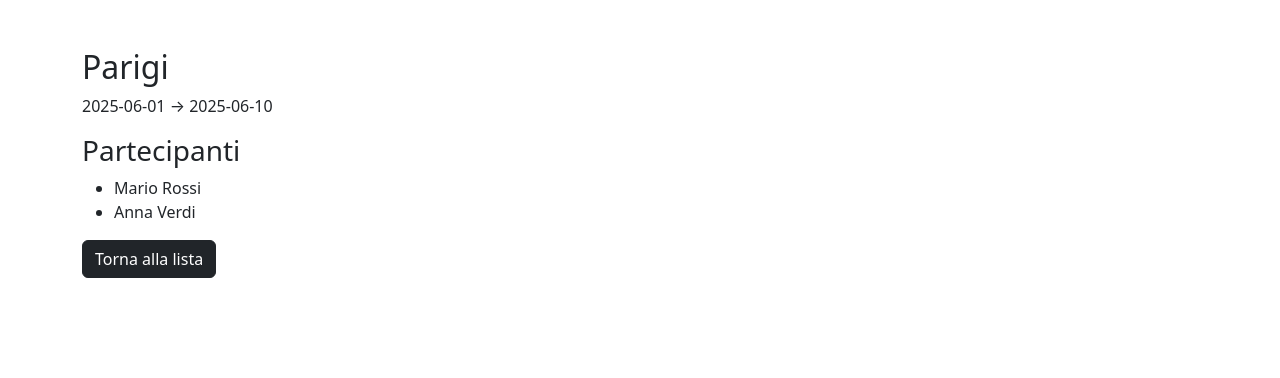
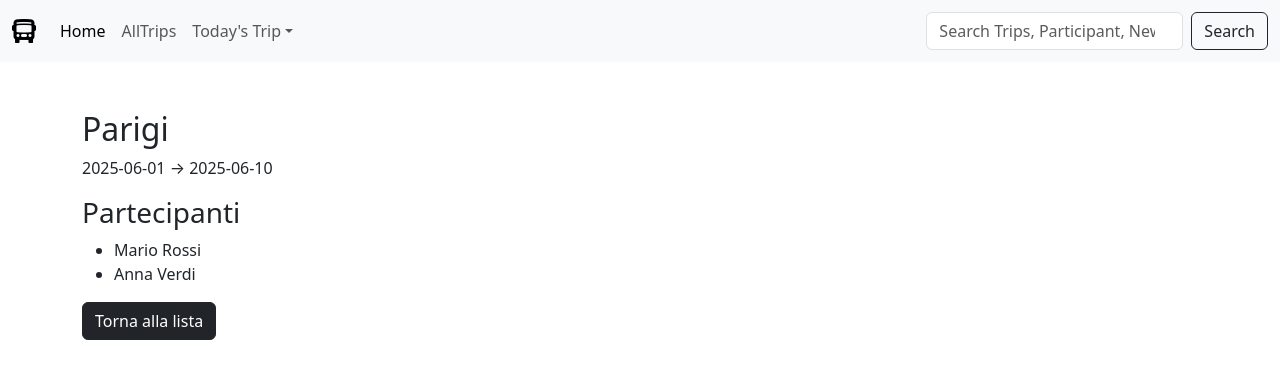
Before and after one commit to akthernahela/trip-and-contacts, a React (Vite) app: page /trip/1 in a window 1280 px wide. Shown: the top 378 px of the page. Built offline with nearby package versions, Linux system fonts and the light colour scheme.

Commit message:
Add the page header bootstrap navbar

```diff
--- a/src/App.jsx
+++ b/src/App.jsx
@@ -1,6 +1,7 @@
 import { BrowserRouter, Routes, Route } from 'react-router-dom';
 import TripList from './components/TripList';
 import TripDetail from './components/TripDetail'
+import Header from './assets/Header';
 
 function App() {
 
@@ -8,6 +9,7 @@ function App() {
   return (
     <>
       <BrowserRouter>
+        <Header />
         <div className="container mt-5">
           <Routes>
             <Route path="/" element={<TripList />} />
--- /dev/null
+++ b/src/assets/Header.jsx
@@ -0,0 +1,45 @@
+function Header() {
+
+    return (
+        <>
+            <nav className="navbar navbar-expand-lg bg-body-tertiary">
+                <div className="container-fluid">
+                    <a className="navbar-brand" href="#">
+                        <i className="bi bi-bus-front-fill" style={{ fontSize: '1.5rem' }}></i>
+                    </a>
+                    <button className="navbar-toggler" type="button" data-bs-toggle="collapse" data-bs-target="#navbarSupportedContent" aria-controls="navbarSupportedContent" aria-expanded="false" aria-label="Toggle navigation">
+                        <span className="navbar-toggler-icon"></span>
+                    </button>
+                    <div className="collapse navbar-collapse" id="navbarSupportedContent">
+                        <ul className="navbar-nav me-auto mb-2 mb-lg-0">
+                            <li className="nav-item">
+                                <a className="nav-link active" aria-current="page" href="#">Home</a>
+                            </li>
+                            <li className="nav-item">
+                                <a className="nav-link" href="#">AllTrips</a>
+                            </li>
+                            <li className="nav-item dropdown">
+                                <a className="nav-link dropdown-toggle" href="#" role="button" data-bs-toggle="dropdown" aria-expanded="false">
+                                    Today's Trip
+                                </a>
+                                <ul className="dropdown-menu">
+                                    <li><a className="dropdown-item" href="#">Contact book</a></li>
+                                    <li><a className="dropdown-item" href="#">Participant</a></li>
+                                    <li><hr className="dropdown-divider" /></li>
+                                    <li><a className="dropdown-item" href="#">New Journey</a></li>
+                                </ul>
+                            </li>
+
+                        </ul>
+                        <form className="d-flex" role="search">
+                            <input className="form-control me-2" type="search" placeholder="Search Trips, Participant, New Journey" aria-label="Search" />
+                            <button className="btn btn-outline-dark" type="submit">Search</button>
+                        </form>
+                    </div>
+                </div>
+            </nav>
+        </>
+    )
+}
+
+export default Header;
```
